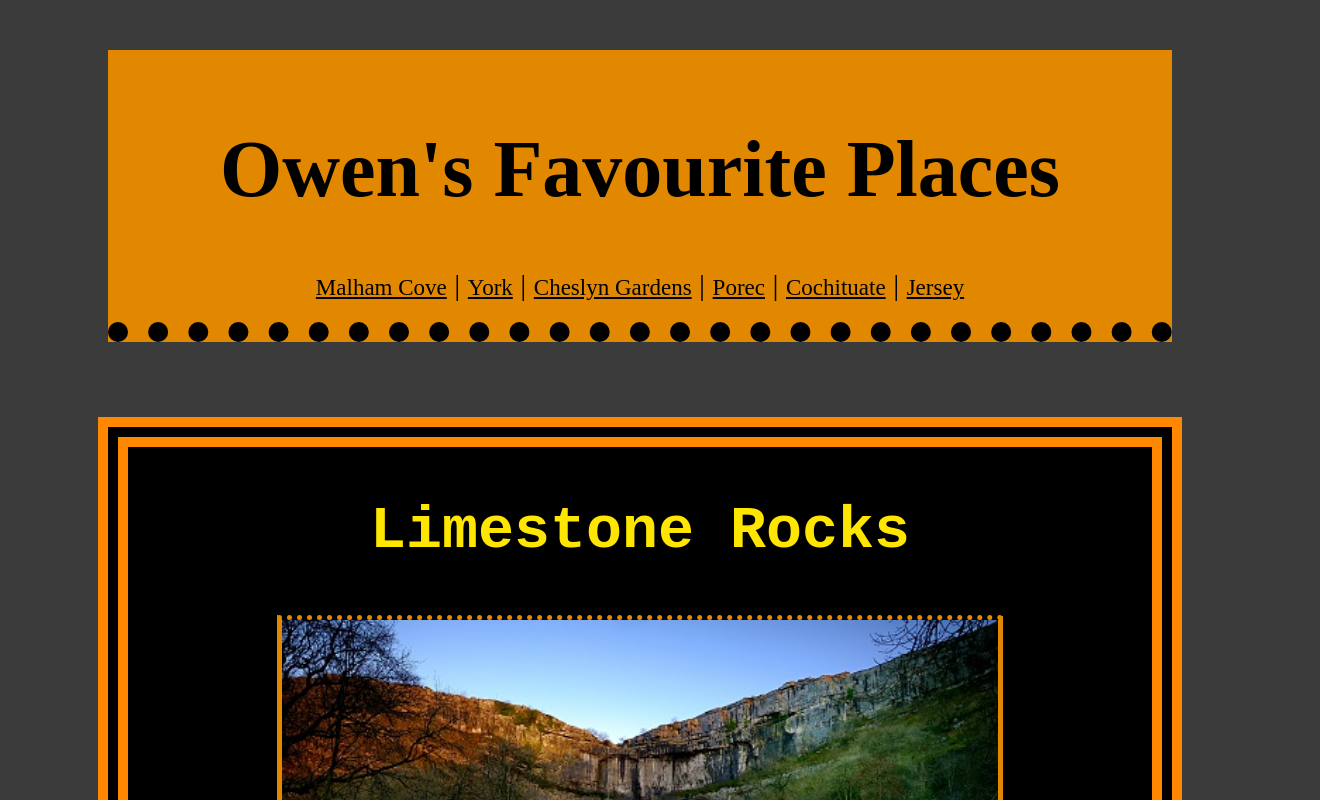
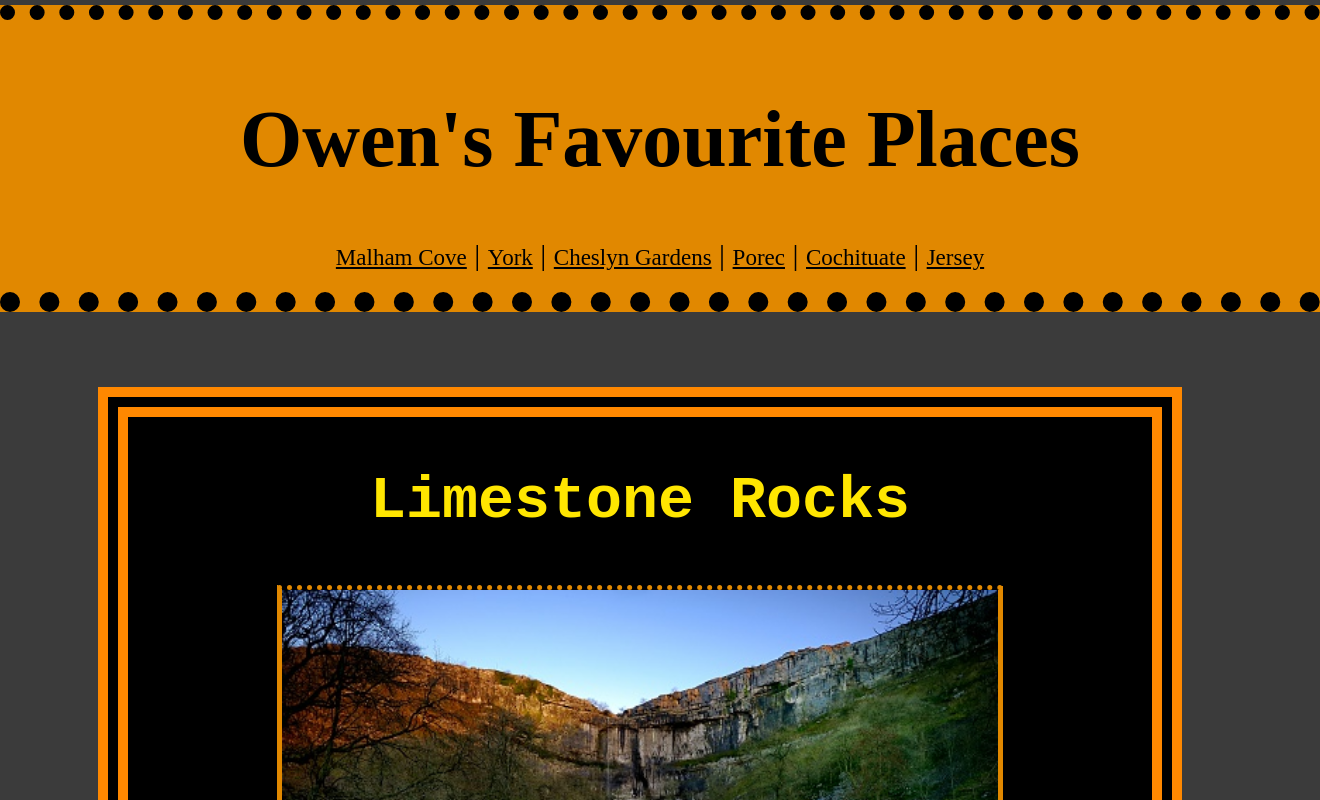
Before and after one commit to owen-dearman/favourite-places, a React (Create React App) app: page / in a window 1280 px wide. Shown: the top 800 px of the page, 1320 px wide, since content can reach past the window. Built offline with nearby package versions, Linux system fonts and the light colour scheme.

Commit message:
style update

```diff
--- a/public/css/style.css
+++ b/public/css/style.css
@@ -1,5 +1,5 @@
 body{
-    margin: 0;
+    margin: 0px;
 }
 
 .image {
@@ -50,11 +50,12 @@ body{
     text-align: center;
     font-family: 'Times New Roman', monospace;
     color:rgb(0, 0, 0);
-    width: 80%;
+    width: 100%;
     /*font-size: 80px;*/
     background-color: rgb(225, 136, 0);
     border-bottom: 20px dotted rgb(0, 0, 0);
-    margin: 50px auto;
+    border-top: 15px dotted rgb(0, 0, 0);
+    margin: auto;
     padding: 20px
 }
 
@@ -67,11 +68,12 @@ body{
     text-align: left;
     font-family: 'Times New Roman', monospace;
     color:rgb(0, 0, 0);
-    width: 80%;
+    width: 100%;
     font-size: 20px;
     background-color: rgb(255, 136, 0);
+    border-top: 15px dotted rgb(0, 0, 0);
     border-bottom: 20px dotted rgb(0, 0, 0);
-    margin: 50px auto;
+    margin: auto;
     padding: 20px;
 }
 
```
